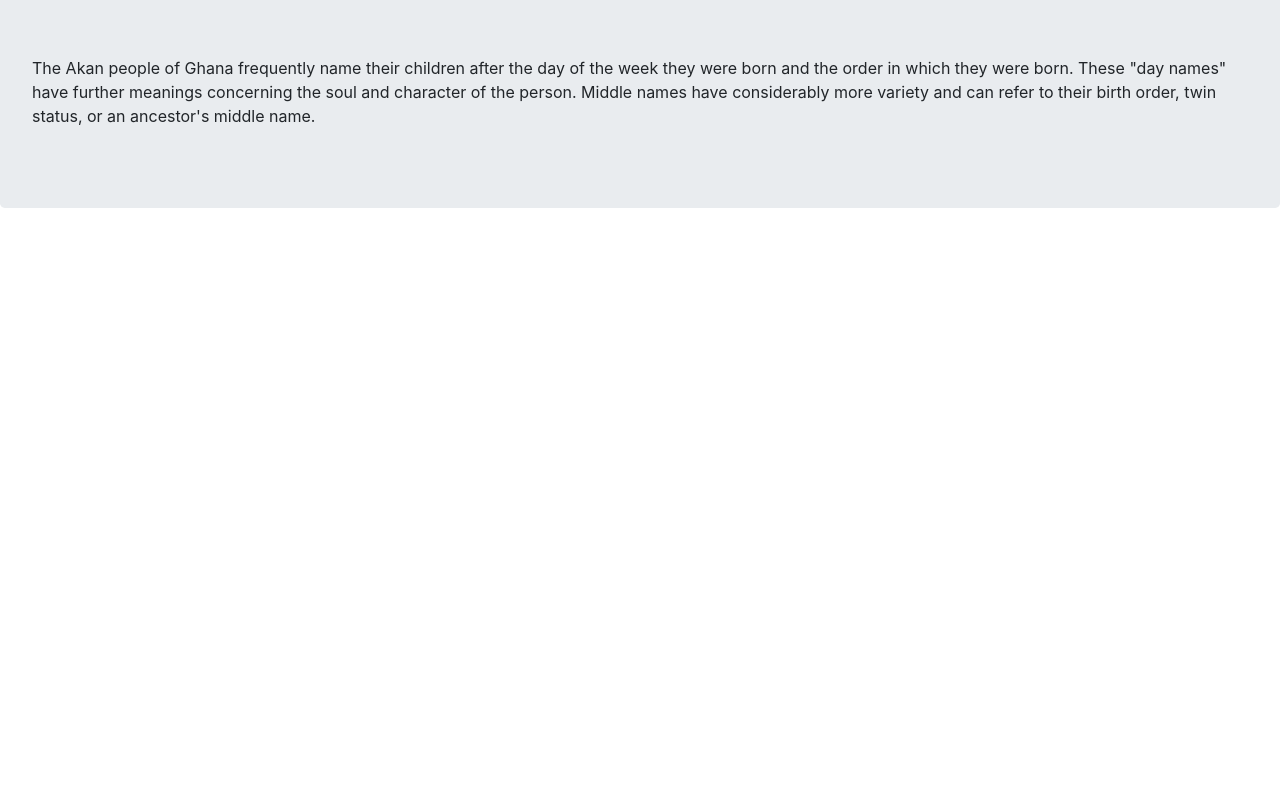
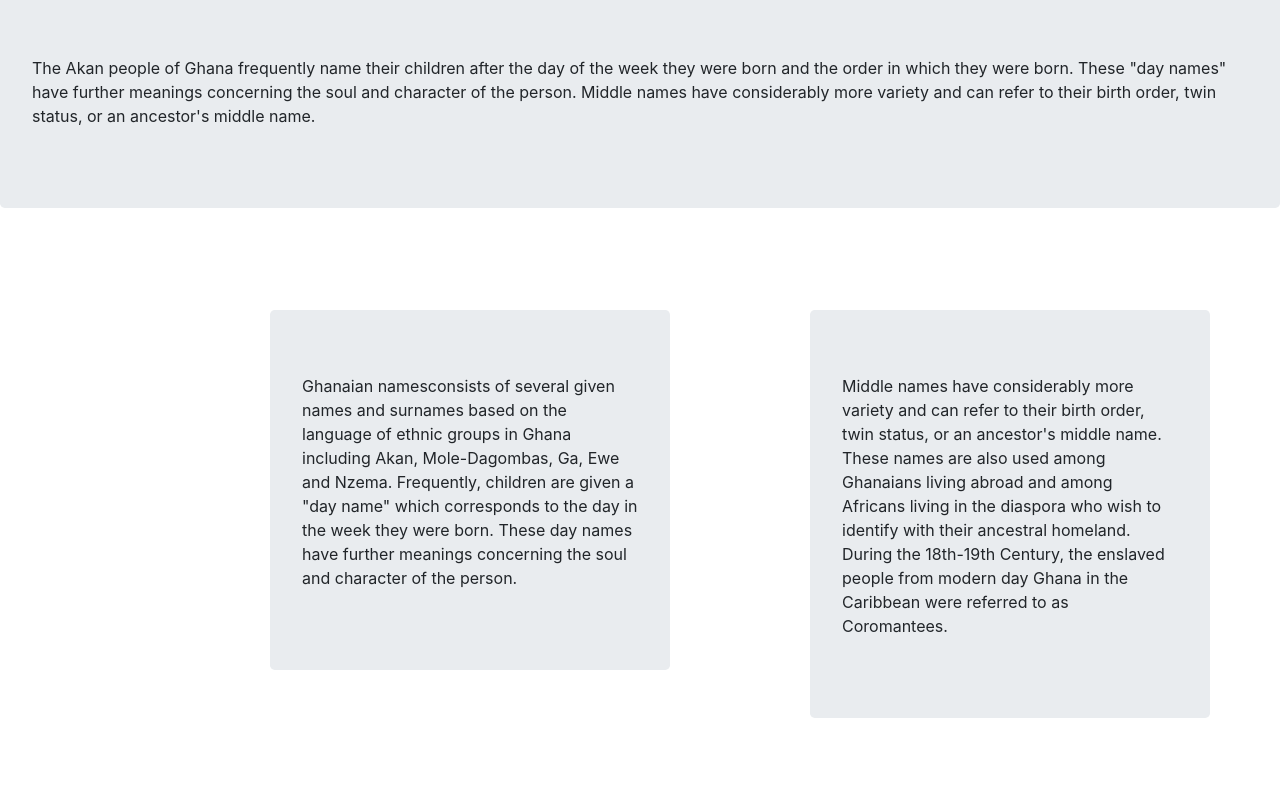
Before and after one commit to Brian-Muchera/javaScript1, a plain HTML site: page index.html in a window 1280 px wide. Shown: the part 64-874 px from the top of the page. Before the commit the page ends 800 px from the top, so only its background shows below. Drawn offline with Linux system fonts and the light colour scheme.

Commit message:
add image

```diff
--- a/index.html
+++ b/index.html
@@ -10,33 +10,41 @@
 </head>
 
 <body>
-    <h1>Akan Names-Ghanian Culture</h1>
-    <div class="jumbotron">
-    <p>The Akan people of Ghana frequently name their children after the day of the week they were born and the order in which they were born. These "day names" have further meanings concerning the soul and character of the person. Middle names have considerably more variety and can refer to their birth order, twin status, or an ancestor's middle name.</p>
-</div>
-
-
-
-
-
-
-
-
-
-
-
-
-
-
-
-
-
-
-
-
-
-
-    <script src="js/scripts.js"></script>
-</body>
+    <div class="body">
+        <h1>Akan Names-Ghanian Culture</h1>
+        <div class="jumbotron">
+            <p>The Akan people of Ghana frequently name their children after the day of the week they were born and the
+                order in which they were born. These "day names" have further meanings concerning the soul and character
+                of
+                the person. Middle names have considerably more variety and can refer to their birth order, twin status,
+                or
+                an ancestor's middle name.</p>
+        </div>
+        <div id="all">
+            <div id="name">
+                <div class="jumbotron">
+                    <p>Ghanaian namesconsists of several given names and surnames based on the
+                        language of ethnic groups in Ghana including Akan, Mole-Dagombas, Ga, Ewe and Nzema. Frequently,
+                        children are given a "day name" which corresponds to the day in the week they were born. These
+                        day
+                        names
+                        have further meanings concerning the soul and character of the person.</p>
+                </div>
+            </div>
+            <div id="names">
+                <div class="jumbotron">
+                    <p>Middle names have considerably more variety and can refer to their birth order, twin
+                        status, or an ancestor's middle name. These names are also used among Ghanaians living abroad
+                        and
+                        among
+                        Africans living in the diaspora who wish to identify with their ancestral homeland. During the
+                        18th-19th
+                        Century, the enslaved people from modern day Ghana in the Caribbean were referred to as
+                        Coromantees.
+                    </p>
+                </div>
+            </div>
+        </div>
+        </body>
 
 </html>
--- a/styles.css
+++ b/styles.css
@@ -1,4 +1,21 @@
 h1{
     text-align: center;
-    background-image: url("./images/blue.jpg");
+    background-image: url("./images/232674085.jpg");
 }
+#all{
+    display: flex;
+    flex-direction: row;
+    float: inline-end;
+}
+#name{
+    width: 500px;
+    border: 15px  brown;
+    padding: 50px;
+    margin: 20px;
+}
+#names{
+    width: 500px;
+    border: 15px  brown;
+    padding: 50px;
+    margin: 20px;
+}
```
Also changed, not shown: images/232674085.jpg (added), images/ghana2.jpg (added).
